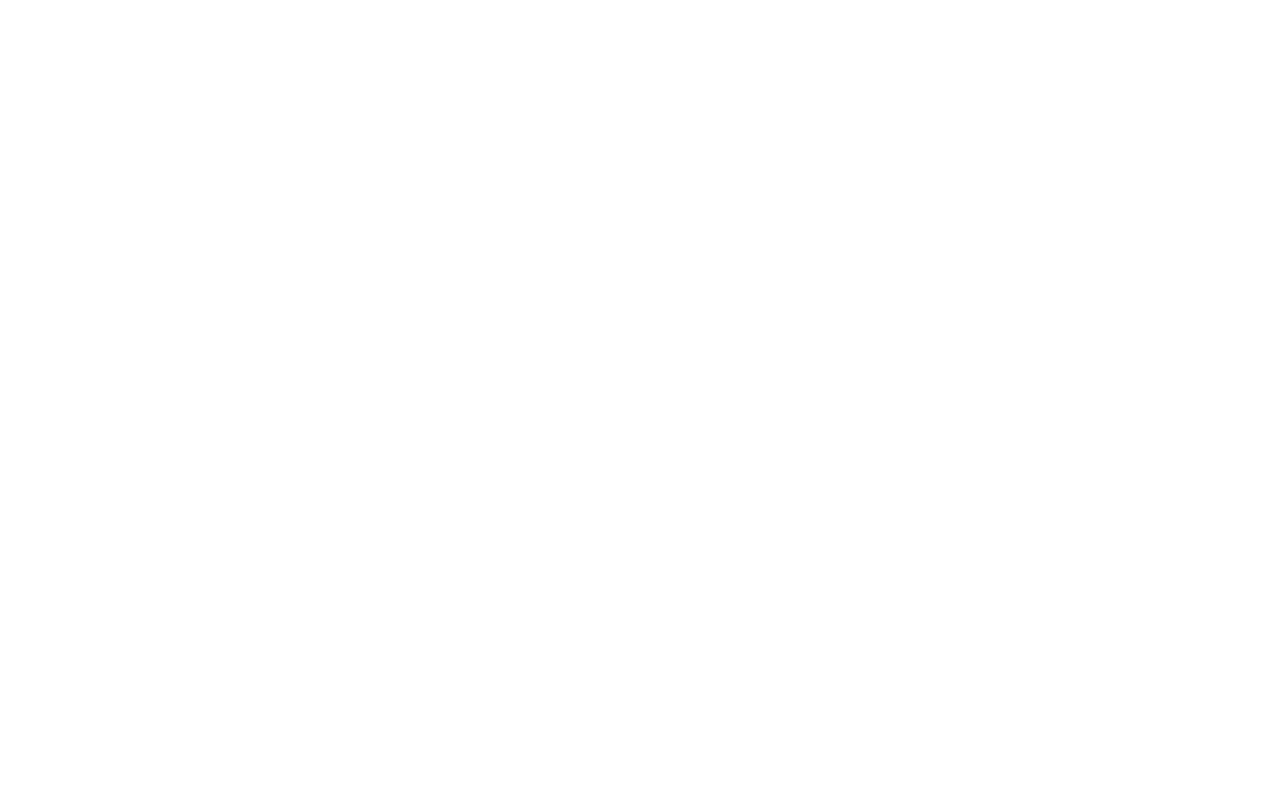
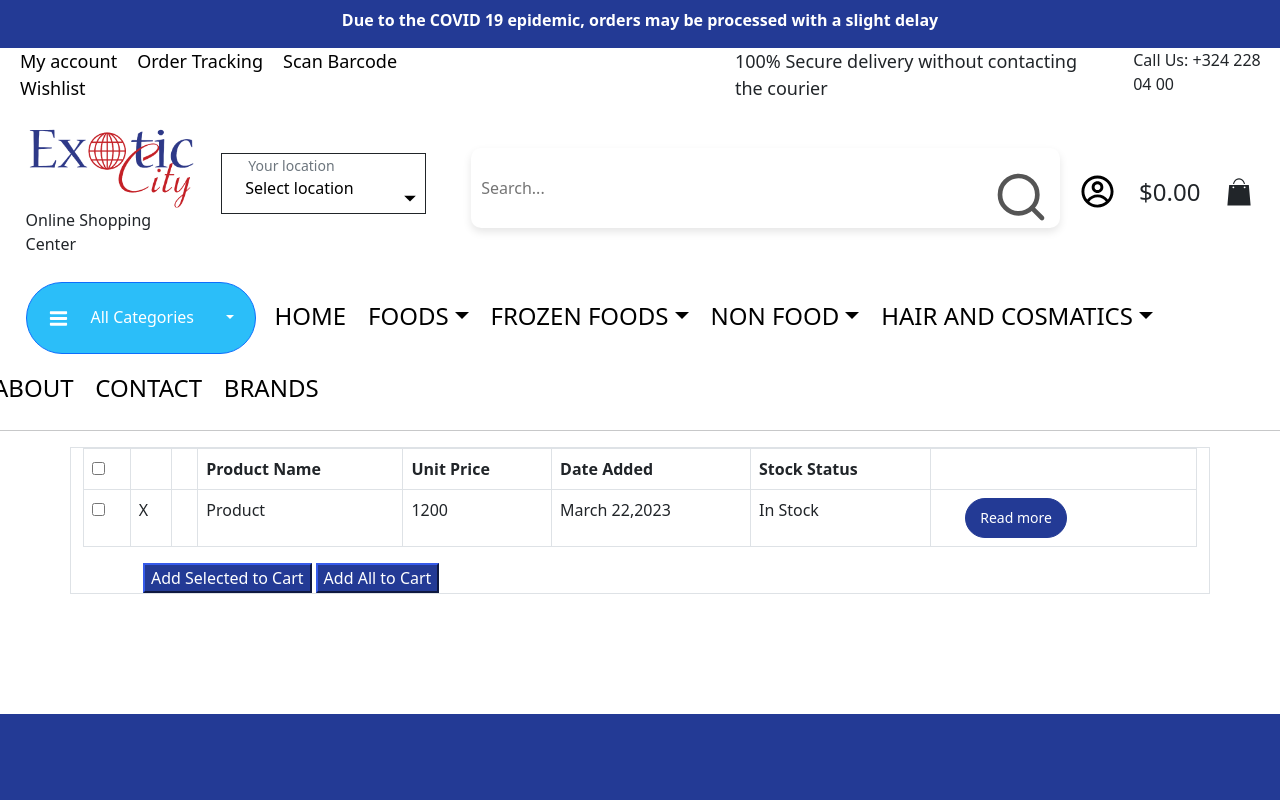
Before and after one commit to malikabdullahnaazar/exoticcity, a React (Create React App) app: page /wishlist in a window 1280 px wide. Before the commit this address had no page. Shown: the top 800 px of the page. Built offline with nearby package versions, Linux system fonts and the light colour scheme.

Commit message:
making order tracking form and add wishlist

```diff
--- a/package.json
+++ b/package.json
@@ -10,6 +10,7 @@
     "@mui/icons-material": "^5.11.11",
     "@mui/material": "^5.11.12",
     "@mui/styled-engine": "^5.11.11",
+    "@mui/x-data-grid": "^6.0.2",
     "@testing-library/jest-dom": "^5.16.5",
     "@testing-library/react": "^13.4.0",
     "@testing-library/user-event": "^13.5.0",
--- a/src/App.js
+++ b/src/App.js
@@ -4,7 +4,9 @@ import { Routes, Route } from 'react-router-dom';
 import About from "./components/About";
 import Contact from "./components/Contact";
 import Index from "./components/Index";
+import Wishlist from "./components/WishList";
 import Brands from "./components/Brands";
+import OrderTracking from "./components/Order_tracking";
 import Shop from "./components/shope/Shop";
 import Login from "./components/Login/Login";
 import MyAccount from "./components/My_account/Tabs/BasicTabs";
@@ -17,12 +19,14 @@ function App() {
           <Route path='/' element={<Index />} />
           <Route path='/shop' element={<Shop />} />
           <Route path='/about' element={<About />} />
+          <Route path='/my-account' element={<MyAccount />} />
           <Route path='/contact' element={<Contact />} />
           <Route path='/login' element={<Login />} />
           <Route path='/my-account/lost-password' element={<Forgotpassword />} />
           <Route path='/brands' element={<Brands />} />
           <Route path='/my-account' element={<MyAccount />} />
-          <Route path='/order-tracking' element={<MyAccount />} />
+          <Route path='/wishlist' element={<Wishlist />} />
+          <Route path='/order-tracking' element={<OrderTracking />} />
         </Routes>
       </header>
     </>
--- a/src/components/HeaderBanner2.jsx
+++ b/src/components/HeaderBanner2.jsx
@@ -5,10 +5,10 @@ const HeaderBanner2 = () => {
     return (
         <div className="hadder-banner" >
             <span>
-               <Link to="my-account" className="herobanner2 list-elememts">My account</Link>
-                <Link to="/" className="herobanner2 list-elememts">Order Tracking</Link>
+               <Link to="/my-account" className="herobanner2 list-elememts">My account</Link>
+                <Link to="/order-tracking" className="herobanner2 list-elememts">Order Tracking</Link>
                  <Link to="/"className="herobanner2 list-elememts">Scan Barcode</Link>
-                <Link to="/" className="herobanner2 list-elememts"> Wishlist</Link>
+                <Link to="/wishlist" className="herobanner2 list-elememts"> Wishlist</Link>
             </span>
             <span className="padded-span1">
             100% Secure delivery without contacting the courier
--- a/src/components/Login/Login.jsx
+++ b/src/components/Login/Login.jsx
@@ -5,7 +5,7 @@ import Layout from "./../Layout"
 const Login = () => {
   return (
     <Layout>
-    <div className='container'>
+    <div className='container-fluid mx-2'>
       <h2>LOGIN</h2>
       <hr />
       <form action="" >
--- a/src/components/Navbar.jsx
+++ b/src/components/Navbar.jsx
@@ -61,10 +61,13 @@ const Navbar = () => {
         break;
     }
   };
+  const select=()=>{
+
+  }
   return (
     <>
       <div className="d-none d-md-block">
-        <Nav variant="pills" >
+        <Nav variant="pills" onSelect={select}  >
           <DropdownButton
           className=""
             title={
--- /dev/null
+++ b/src/components/Order_tracking.jsx
@@ -0,0 +1,31 @@
+import React from 'react'
+import Layout from './Layout'
+import "./css/Ordertrack.css";
+const Order_tracking = () => {
+  return (
+    <Layout>
+         <div className='container'>
+            <div className="form my-5">
+                <form action="">
+
+                    <div className="form-group name">
+                        <p>To track your order please enter your Order ID in the box below and press the "Track" button. This was given to you on your receipt and in the confirmation email you should have received.</p>
+                        <label For="OrderID">Order ID </label>
+                        <input type="text" className="form-control" id="OrderID" placeholder='Found in your order confirmation email.' />
+                    </div>
+                    <div className="form-group name">
+                        <label For="Billingemail">Billing email</label>
+                        <input type="text" className="form-control" id="Billingemail" placeholder='Email you used during checkout.'/>
+                    </div>
+
+                    <div className="form-group my-4 mx-2">
+                        <button type="submit" className="custom-btn ">Track</button>
+                    </div>
+                </form>
+            </div>
+        </div>
+    </Layout>
+  )
+}
+
+export default Order_tracking
--- /dev/null
+++ b/src/components/WishList.jsx
@@ -0,0 +1,45 @@
+import React from 'react'
+import Layout from "./Layout"
+
+
+const WishList = () => {
+  return (
+    <Layout>
+        <div className='container border'>
+        <table class="table table-bordered">
+  <thead>
+    <tr>
+      <th scope="col"><input type="checkbox" name="" id="selectAll" /></th>
+      <th scope="col"></th>
+      <th scope="col"></th>
+      <th scope="col">Product Name</th>
+      <th scope="col">Unit Price</th>
+      <th scope="col">Date Added</th>
+      <th scope="col">Stock Status</th>
+      <th scope="col"></th>
+    </tr>
+  </thead>
+  <tbody>
+    <tr>
+      <td><input type="checkbox" name="" id="selectid" /></td>
+      <td className='text-start'>X</td>
+      <td className='text-start'> <img src="" alt="" /> </td>
+      <td className='text-start'>Product</td>
+      <td className='text-start'>1200</td>
+      <td className='text-start'>March 22,2023</td>
+      <td className='text-start'>In Stock</td>
+      <td className='text-start'><button className='btn btn-sm btn-rounded btn-purple ' style={{width:"8vw",height:"5vh" }}>Read more</button></td>
+    </tr>
+
+  </tbody>
+</table>
+<div className="container-fluid d-flex mx-5  flex-row">
+<button className='btn-purple hover   ' >Add Selected to Cart</button>
+<button className='btn-purple mx-1' >Add All to Cart</button>
+</div>
+        </div>
+    </Layout>
+  )
+}
+
+export default WishList
--- /dev/null
+++ b/src/components/css/Ordertrack.css
@@ -0,0 +1,54 @@
+.name input[type="text"]{
+    width: 81vw;
+     background-color: #e9e4e4;
+     border: none;
+     border-radius: 10px;
+     box-shadow: 0 4px 8px rgba(0, 0, 0, 0.1);
+     color: #272525;
+     font-size: 16px;
+     padding: 10px;
+     transition: box-shadow 0.3s ease-in-out;
+     height: 7vh;
+   }
+   .name input[type="text"]:focus {
+       box-shadow: 0 8px 16px rgba(0, 0, 0, 0.2);
+       outline: none;
+       background-color: #dee1eb;
+       }
+       .name{
+           margin-top: 3vh;
+       }
+   .name input[type="password"]{
+    width: 81vw;
+     background-color: #e9e4e4;
+     border: none;
+     border-radius: 10px;
+     box-shadow: 0 4px 8px rgba(0, 0, 0, 0.1);
+     color: #272525;
+     font-size: 16px;
+     padding: 10px;
+     transition: box-shadow 0.3s ease-in-out;
+     height: 7vh;
+   }
+   .name input[type="password"]:focus {
+       box-shadow: 0 8px 16px rgba(0, 0, 0, 0.2);
+       outline: none;
+       background-color: #dee1eb;
+       }
+   .name input[type="email"]{
+    width: 81vw;
+     background-color: #e9e4e4;
+     border: none;
+     border-radius: 10px;
+     box-shadow: 0 4px 8px rgba(0, 0, 0, 0.1);
+     color: #272525;
+     font-size: 16px;
+     padding: 10px;
+     transition: box-shadow 0.3s ease-in-out;
+     height: 7vh;
+   }
+   .name input[type="email"]:focus {
+       box-shadow: 0 8px 16px rgba(0, 0, 0, 0.2);
+       outline: none;
+       background-color: #dee1eb;
+       }
```
Also changed, not shown: 1 other file (tests, documents, lock files or other folders).
